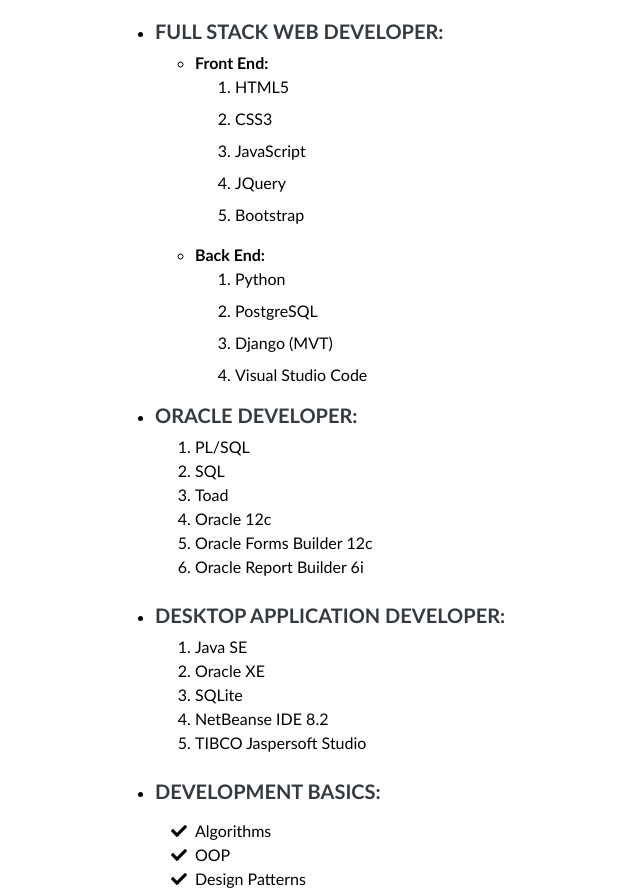
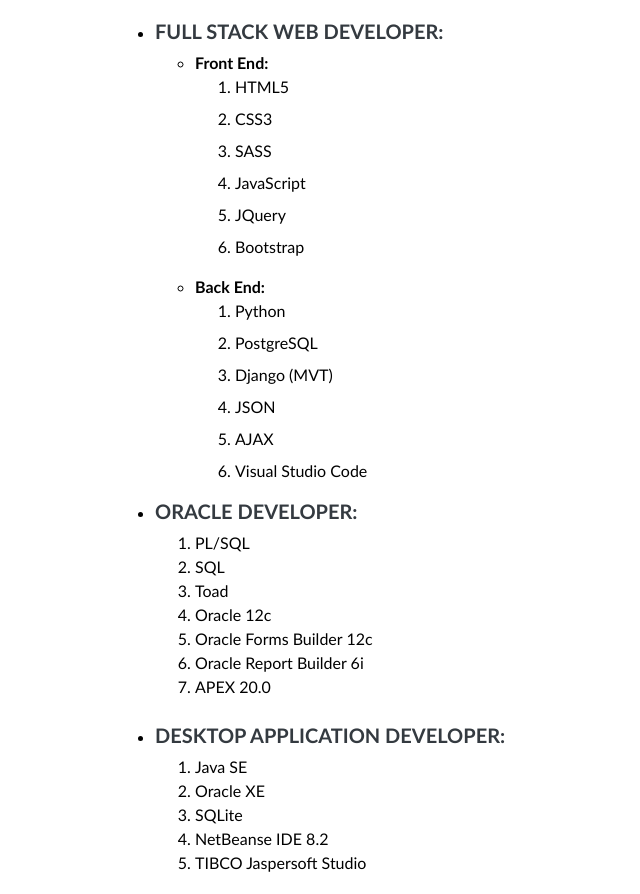
Before and after one commit to Dev-Sara9/Sara-Salah-CV, a plain HTML site: page index.html in a window 1280 px wide. Shown: the part 2440-3334 px from the top of the page, without its empty margins (161-801 px from the left). Drawn offline with nearby package versions, Linux system fonts and the light colour scheme; a web font is replaced by a local one.

Commit message:
Update index.html

```diff
--- a/index.html
+++ b/index.html
@@ -114,6 +114,7 @@
                                     <ol>
                                     <dd><li>HTML5</li></dd>
                                     <dd><li>CSS3</li></dd>
+                                    <dd><li>SASS</li></dd>
                                     <dd><li>JavaScript</li></dd>
                                     <dd><li>JQuery</li></dd>
                                     <dd><li>Bootstrap</li></dd>
@@ -126,6 +127,8 @@
                                     <dd><li>Python</li></dd>
                                     <dd><li>PostgreSQL</li></dd>
                                     <dd><li>Django (MVT)</li></dd>
+                                    <dd><li>JSON</li></dd>
+                                    <dd><li>AJAX</li></dd>
                                     <dd><li>Visual Studio Code</li></dd>
                                     </ol>
                                 </dl>
@@ -140,6 +143,7 @@
                                 <li>Oracle 12c</li>
                                 <li>Oracle Forms Builder 12c</li>
                                 <li>Oracle Report Builder 6i</li>
+                                <li>APEX 20.0</li>
                             </ol>
                         </li>
                     <br>
@@ -278,14 +282,18 @@
                         <div class="flex-grow-1">
                             <h5 class="mb-0">Programming Training Courses</h5>
                             <ul>
+                                <li>APEX 20.0</li>
                                 <li>Java Language</li>
                                 <li>HTML-HTML5</li>
                                 <li>CSS-CSS3</li>
+                                <li>SASS</li>
                                 <li>Javascript</li>
                                 <li>Bootstrap</li>
                                 <li>JQuery</li>
                                 <li>Python Language</li>
                                 <li>dJango</li>
+                                <li>JSON</li>
+                                <li>AJAX</li>
                             </ul>
 
                         </div>
```
